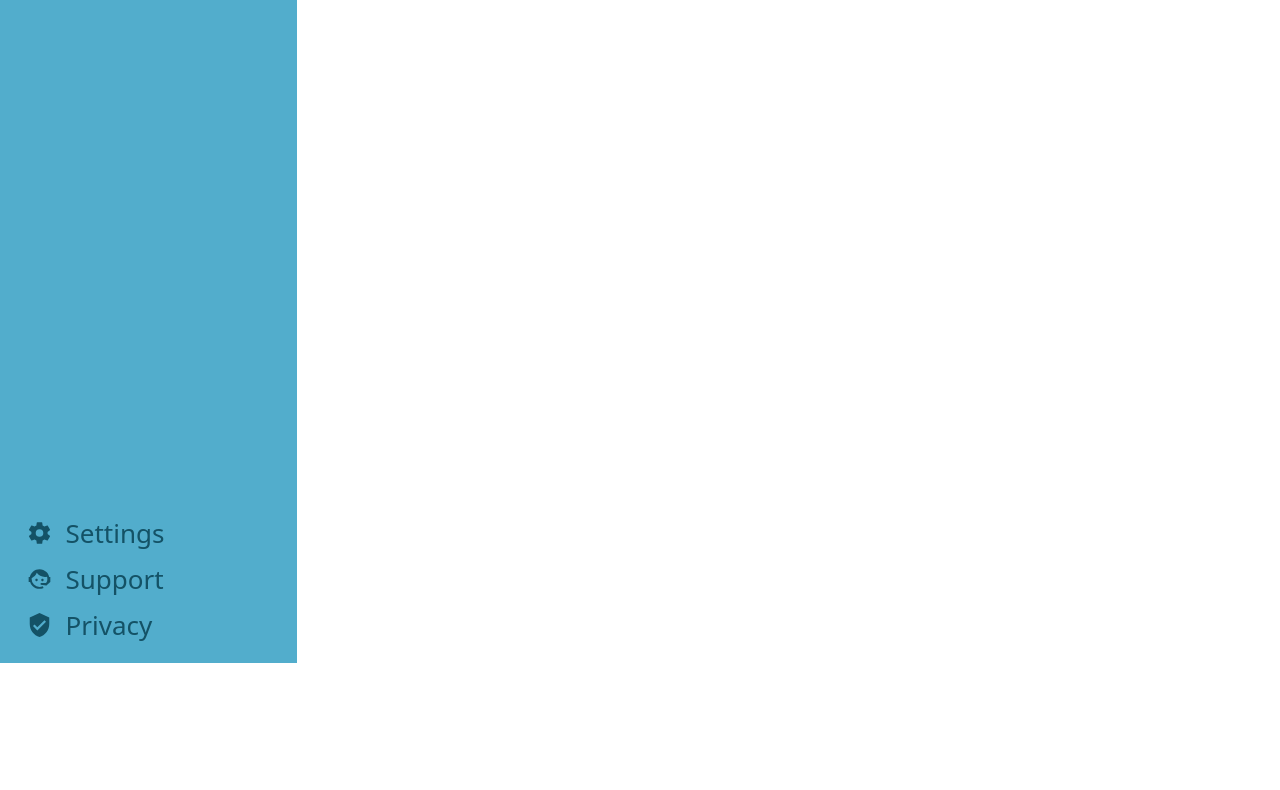
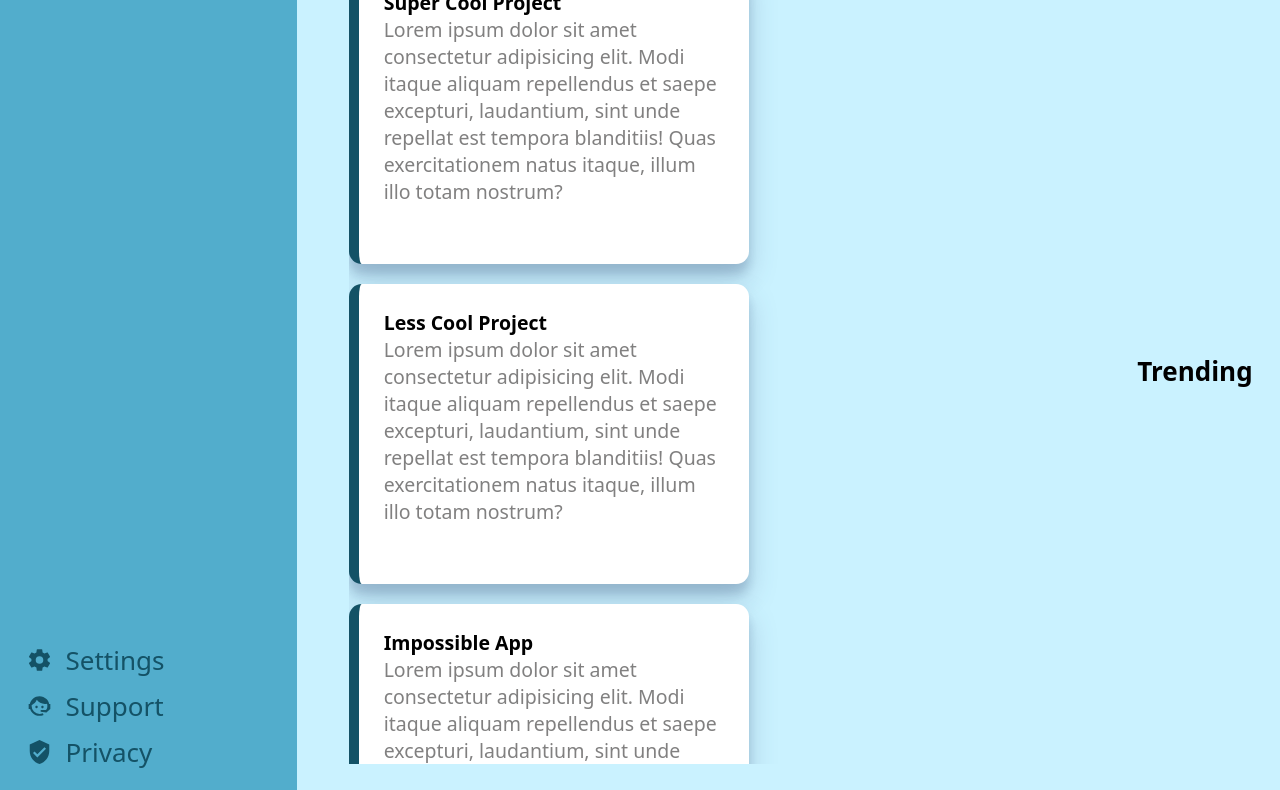
Before and after one commit to rolzar/admin-dashboard, a plain HTML site: page index.html in a window 1280 px wide. Shown: the part 345-1135 px from the top of the page. Before the commit the page ends 1008 px from the top, so only its background shows below. Drawn offline with Linux system fonts and the light colour scheme.

Commit message:
Add css for content

```diff
--- a/index.html
+++ b/index.html
@@ -109,14 +109,51 @@
             </div>
         </div>
         <div class="content">
-            <div class="projects">
-                <div class="project"></div>
-                <div class="project"></div>
-                <div class="project"></div>
-                <div class="project"></div>
-                <div class="project"></div>
+            <div class="right">
+                <div class="contTitles">Your Projects</div>
+                <div class="projects">
+                    <div class="project">
+                        <div class="title"> Super Cool Project</div>
+                        <div class="info">
+                            Lorem ipsum dolor sit amet consectetur adipisicing elit. Modi itaque aliquam repellendus et saepe excepturi, laudantium, sint unde repellat est tempora blanditiis! Quas exercitationem natus itaque, illum illo totam nostrum?
+                        </div>
+                    </div>
+                    <div class="project">
+                        <div class="title"> Less Cool Project</div>
+                        <div class="info">
+                            Lorem ipsum dolor sit amet consectetur adipisicing elit. Modi itaque aliquam repellendus et saepe excepturi, laudantium, sint unde repellat est tempora blanditiis! Quas exercitationem natus itaque, illum illo totam nostrum?
+                        </div>
+                    </div>
+                    <div class="project">
+                        <div class="title"> Impossible App</div>
+                        <div class="info">
+                            Lorem ipsum dolor sit amet consectetur adipisicing elit. Modi itaque aliquam repellendus et saepe excepturi, laudantium, sint unde repellat est tempora blanditiis! Quas exercitationem natus itaque, illum illo totam nostrum?
+                        </div>
+                    </div>
+                    <div class="project">
+                        <div class="title"> Easy Peasy App</div>
+                        <div class="info">
+                            Lorem ipsum dolor sit amet consectetur adipisicing elit. Modi itaque aliquam repellendus et saepe excepturi, laudantium, sint unde repellat est tempora blanditiis! Quas exercitationem natus itaque, illum illo totam nostrum?
+                        </div>
+                    </div>
+                    <div class="project">
+                        <div class="title"> Ad Blocker</div>
+                        <div class="info">
+                            Lorem ipsum dolor sit amet consectetur adipisicing elit. Modi itaque aliquam repellendus et saepe excepturi, laudantium, sint unde repellat est tempora blanditiis! Quas exercitationem natus itaque, illum illo totam nostrum?
+                        </div>
+                    </div>
+                    <div class="project">
+                        <div class="title"> Money Maker</div>
+                        <div class="info">
+                            Lorem ipsum dolor sit amet consectetur adipisicing elit. Modi itaque aliquam repellendus et saepe excepturi, laudantium, sint unde repellat est tempora blanditiis! Quas exercitationem natus itaque, illum illo totam nostrum?
+                        </div>
+                    </div>
+                </div>
             </div>
-            <div class="right-sidebar"></div>
+            <div class="right-sidebar">
+                <div class="contTitles"> Annoucements</div>
+                <div class="contTitles">Trending</div>
+            </div>
         </div>
         <div class="footer"></div>
 
--- a/style.css
+++ b/style.css
@@ -10,7 +10,8 @@
     --sidebarMenu: #145266;
     --side: #2E7E99;
     --sidebar: #52ADCC;
-    --New-Swatch: #80DFFF;
+    --projectSide: #80DFFF;
+    --searchBack: #80dfff6a;
 }
 
 
@@ -20,7 +21,7 @@
     font-size: 26px;
     display: grid;
     grid-template-columns: 1fr 5fr;
-    grid-template-rows: 2fr 10fr 1fr;
+    grid-template-rows: 2fr 10fr .5fr;
 }
 
 a{
@@ -32,7 +33,7 @@ a{
     display: grid;
     grid: 1fr 1fr/ 3fr 1fr;
     box-shadow: 0 14px 28px  rgba(64, 87, 129,.25), 0 10px 10px rgba(64, 87, 129,.22);
-    position: sticky;
+    /* position: sticky; */
     top: 0;
 }
 
@@ -53,7 +54,7 @@ input{
     padding: 10px;
     outline: none;
     border: none;
-    background-color: #80dfff6a;
+    background-color: var(--searchBack);
 }
 
 .smallName{
@@ -81,6 +82,7 @@ input{
 
 .newAction, .newAction > form{
     padding-left: 0;
+    justify-self: flex-end;
 }
 
 .newAction >form{
@@ -162,20 +164,52 @@ ul{
 /* Content CSS Here */
 .content{
     display: grid;
-    grid: 1fr/ 4fr 1fr
+    grid: 1fr/ 4fr 1fr;
+    padding: 1em;
+    background-color: var(--searchBack);
 
+}
+
+.contTitles{
+    margin: 1em 0em .5em 1.5em;
+    font-weight: bolder;
 }
 
 .projects{
     display: grid;
     height: 800px;
-    grid-template-columns: repeat(auto-fit ,minmax( 200px ,300px));
+    grid-template-columns: repeat(auto-fit ,minmax( 300px ,400px));
     min-width:0;
     gap: 20px;
     overflow: scroll;
+    margin-left: 1em;
+
 
 }
 
+.title{
+    font-size: 1.5em;
+    font-weight: bold;
+}
+
+.info{
+    font-size: 1.5em;
+    color: rgb(129, 128, 128);
+}
+
 .project{
-    height: 400px;
+    height: 250px;
+    border-left: 10px solid var(--sidebarMenu);
+    box-shadow: 0 14px 28px  rgba(64, 87, 129,.25), 0 10px 10px rgba(64, 87, 129,.22);
+    font-size: .5em;
+    padding: 25px;
+    border-radius: 1vw;
+    background-color: white;
+
 }
+
+/* Right Side Bar */
+.right-sidebar{
+    display: grid;
+    grid-template-rows: 1fr 1fr;
+}
```
